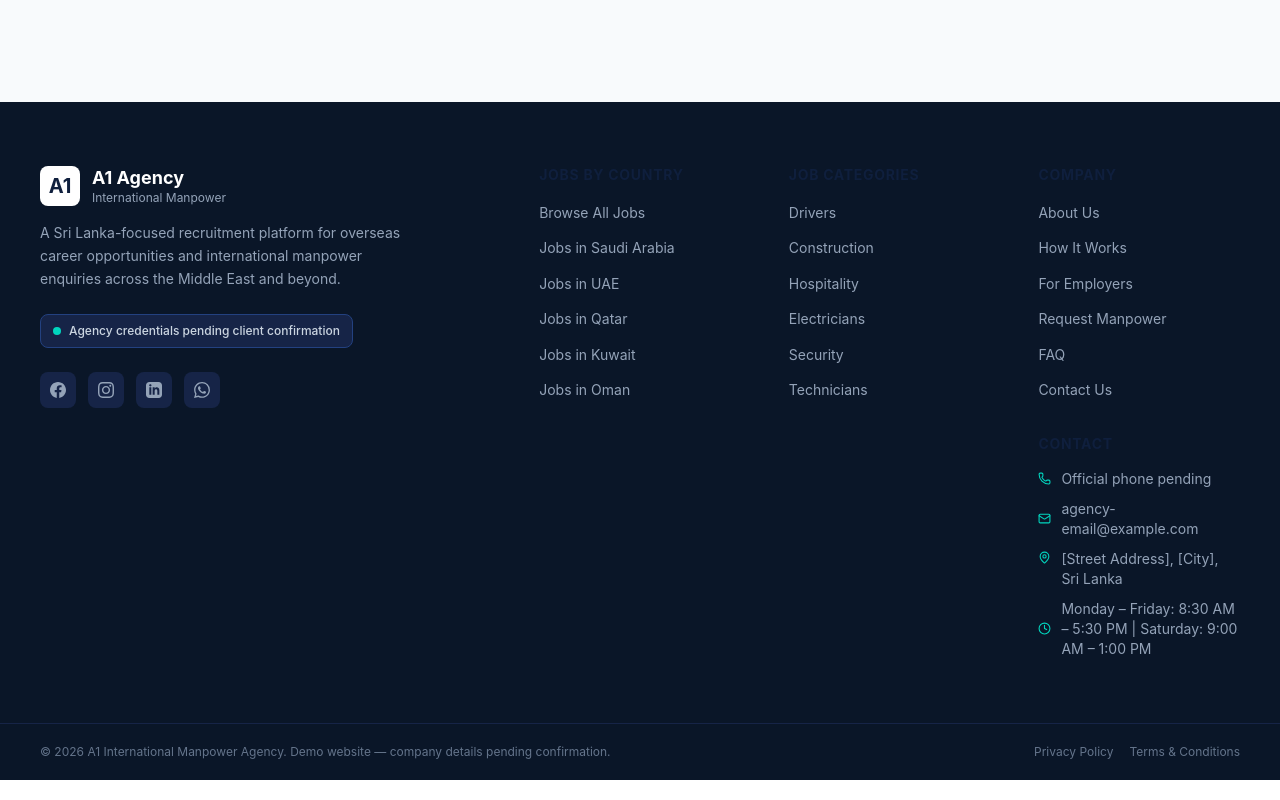
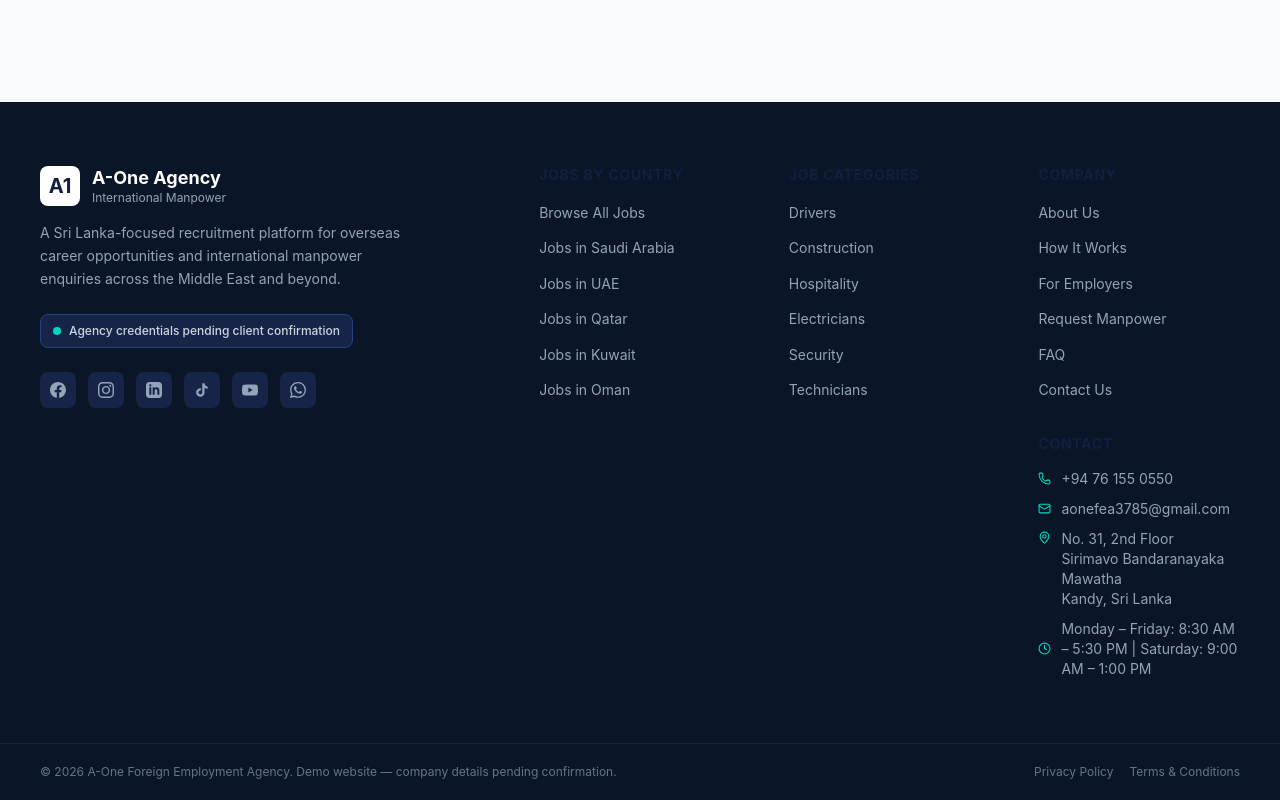
Before and after one commit to dananjarukshan/a1-agency-website, a Next.js app: page /faq in a window 1280 px wide. Shown: the part 1978-2778 px from the top of the page. Built offline with nearby package versions, Linux system fonts and the light colour scheme; no server answers.

Commit message:
Add confirmed A-One agency information

```diff
--- a/src/app/about/page.tsx
+++ b/src/app/about/page.tsx
@@ -8,7 +8,7 @@ import { siteConfig } from "@/config/site";
 export const metadata: Metadata = {
   title: `About Us | ${siteConfig.shortName}`,
   description:
-    "Learn about the proposed mission, values, and recruitment approach for A1 International Manpower Agency.",
+    `Learn about the proposed mission, values, and recruitment approach for ${siteConfig.name}.`,
   alternates: { canonical: "/about" },
 };
 
--- a/src/app/contact/page.tsx
+++ b/src/app/contact/page.tsx
@@ -8,12 +8,12 @@ import { whatsappUrl } from "@/lib/utils";
 export const metadata: Metadata = {
   title: `Contact Us | ${siteConfig.shortName}`,
   description:
-    "Contact the A1 International Manpower Agency team by office visit, phone, email, or WhatsApp once official details are confirmed.",
+    `Contact ${siteConfig.name} by office visit, phone, or email.`,
   alternates: { canonical: "/contact" },
 };
 
 export default function ContactPage() {
-  const phoneConfigured = !siteConfig.phone.includes("X");
+  const phoneConfigured = Boolean(siteConfig.phone);
 
   return (
     <div className="bg-slate-50 min-h-screen pb-16">
@@ -54,7 +54,9 @@ export default function ContactPage() {
                 <div>
                   <p className="text-xs text-slate-500 mb-0.5">Main Office Address</p>
                   <p className="font-semibold text-[#0f1f3d] leading-snug">
-                    {siteConfig.address.street}, {siteConfig.address.city}, {siteConfig.address.province}, {siteConfig.address.country}
+                    {siteConfig.address.line1}<br />
+                    {siteConfig.address.line2}<br />
+                    {siteConfig.address.city}, {siteConfig.address.country}
                   </p>
                 </div>
               </div>
@@ -66,8 +68,8 @@ export default function ContactPage() {
                 <div>
                   <p className="text-xs text-slate-500 mb-0.5">Telephone & Mobile</p>
                   {phoneConfigured ? (
-                    <a href={`tel:${siteConfig.phone}`} className="font-semibold text-[#0f1f3d] hover:text-blue-700 block">
-                      {siteConfig.phone}
+                    <a href={siteConfig.phoneHref} className="font-semibold text-[#0f1f3d] hover:text-blue-700 block">
+                      {siteConfig.phoneDisplay}
                     </a>
                   ) : (
                     <p className="font-semibold text-slate-500">Official number to be provided</p>
@@ -81,6 +83,7 @@ export default function ContactPage() {
                 </div>
                 <div>
                   <p className="text-xs text-slate-500 mb-0.5">WhatsApp Inquiry</p>
+                  {siteConfig.whatsapp ? (
                     <a
                       href={whatsappUrl(siteConfig.whatsapp)}
                       target="_blank"
@@ -89,6 +92,9 @@ export default function ContactPage() {
                     >
                       {siteConfig.whatsappDisplay} (Chat Now)
                     </a>
+                  ) : (
+                    <p className="font-semibold text-slate-500">Official number to be provided</p>
+                  )}
                 </div>
               </div>
 
@@ -98,7 +104,7 @@ export default function ContactPage() {
                 </div>
                 <div>
                   <p className="text-xs text-slate-500 mb-0.5">Email Support</p>
-                  <a href={`mailto:${siteConfig.email}`} className="font-semibold text-[#0f1f3d] hover:text-blue-700 block">
+                  <a href={siteConfig.emailHref} className="font-semibold text-[#0f1f3d] hover:text-blue-700 block">
                     {siteConfig.email}
                   </a>
                   <a href={`mailto:${siteConfig.emailEmployers}`} className="text-xs text-slate-500 hover:underline block mt-0.5">
--- a/src/app/employers/page.tsx
+++ b/src/app/employers/page.tsx
@@ -46,7 +46,7 @@ export default function EmployersPage() {
               Recruit Skilled Sri Lankan Talent for Overseas Operations
             </h1>
             <p className="text-slate-300 text-lg leading-relaxed mb-8">
-              A1 Agency is being prepared as a Sri Lankan foreign-employment recruitment platform connecting overseas companies with skilled Sri Lankan talent. Agency credentials and service claims remain subject to client confirmation.
+              {siteConfig.name} is being prepared as a Sri Lankan foreign-employment recruitment platform connecting overseas companies with skilled Sri Lankan talent. Agency credentials and service claims remain subject to client confirmation.
             </p>
             <div className="flex flex-wrap gap-4">
               <Link href="/employers/request-manpower" className="btn btn-teal btn-lg">
--- a/src/app/privacy-policy/page.tsx
+++ b/src/app/privacy-policy/page.tsx
@@ -5,7 +5,7 @@ import { siteConfig } from "@/config/site";
 export const metadata: Metadata = {
   title: `Privacy Policy | ${siteConfig.shortName}`,
   description:
-    "Privacy policy and candidate data handling practices for A1 International Manpower Agency.",
+    `Privacy policy and candidate data handling practices for ${siteConfig.name}.`,
   alternates: { canonical: "/privacy-policy" },
 };
 
@@ -77,7 +77,7 @@ export default function PrivacyPolicyPage() {
 
           <h3>6. Contact Information</h3>
           <p>
-            If you have questions regarding this Privacy Policy, please contact {siteConfig.legalName} at {siteConfig.address.street}, {siteConfig.address.city}, Sri Lanka.
+            If you have questions regarding this Privacy Policy, please contact {siteConfig.legalName} at {siteConfig.address.line1}, {siteConfig.address.line2}, {siteConfig.address.city}, {siteConfig.address.country}.
           </p>
         </div>
       </div>
--- a/src/app/terms/page.tsx
+++ b/src/app/terms/page.tsx
@@ -5,7 +5,7 @@ import { siteConfig } from "@/config/site";
 export const metadata: Metadata = {
   title: `Terms & Conditions | ${siteConfig.shortName}`,
   description:
-    "Terms and conditions for job applicants and employers using the recruitment services of A1 International Manpower Agency.",
+    `Terms and conditions for job applicants and employers using the recruitment services of ${siteConfig.name}.`,
   alternates: { canonical: "/terms" },
 };
 
--- a/src/components/forms/EmployerRequestForm.tsx
+++ b/src/components/forms/EmployerRequestForm.tsx
@@ -7,6 +7,7 @@ import { zodResolver } from "@hookform/resolvers/zod";
 import { z } from "zod";
 import { CheckCircle, AlertCircle, Loader2, Building2 } from "lucide-react";
 import { countries } from "@/data";
+import { siteConfig } from "@/config/site";
 
 const schema = z.object({
   companyName: z.string().min(2, "Company name is required"),
@@ -244,7 +245,7 @@ export default function EmployerRequestForm() {
             className="w-4 h-4 mt-0.5 rounded border-slate-300 text-[#0f1f3d] focus:ring-[#0f1f3d]"
           />
           <span className="text-sm text-slate-700">
-            I confirm that I represent the employer named above and authorize A1 Agency to contact me regarding manpower recruitment services. *
+            I confirm that I represent the employer named above and authorize {siteConfig.shortName} to contact me regarding manpower recruitment services. *
           </span>
         </label>
         {errors.privacyConsent && (
--- a/src/components/home/WhyChooseUs.tsx
+++ b/src/components/home/WhyChooseUs.tsx
@@ -3,6 +3,7 @@ import {
   Globe, FileStack
 } from "lucide-react";
 import SectionHeading from "@/components/common/SectionHeading";
+import { siteConfig } from "@/config/site";
 
 const features = [
   {
@@ -50,7 +51,7 @@ export default function WhyChooseUs() {
         <div className="text-center mb-12 max-w-2xl mx-auto">
           <SectionHeading
             label="Why Work With Us"
-            title="Why Candidates Choose A1 Agency"
+            title={`Why Candidates Choose ${siteConfig.shortName}`}
             subtitle="We are committed to ethical, transparent, and professional overseas recruitment for Sri Lankan workers."
             centered
           />
--- a/src/components/layout/Footer.tsx
+++ b/src/components/layout/Footer.tsx
@@ -36,7 +36,7 @@ const footerLinks = {
 
 export default function Footer() {
   const currentYear = new Date().getFullYear();
-  const phoneConfigured = !siteConfig.phone.includes("X");
+  const phoneConfigured = Boolean(siteConfig.phone);
 
   return (
     <footer className="bg-[#0a1628] text-white" role="contentinfo">
@@ -46,7 +46,7 @@ export default function Footer() {
           {/* Brand column */}
           <div className="xl:col-span-2">
             {/* Logo */}
-            <Link href="/" className="flex items-center gap-3 mb-4 w-fit" aria-label="A1 Agency home">
+            <Link href="/" className="flex items-center gap-3 mb-4 w-fit" aria-label={`${siteConfig.name} home`}>
               <div className="flex items-center justify-center w-10 h-10 bg-white rounded-md">
                 <span className="text-[#0f1f3d] font-bold text-xl leading-none">{siteConfig.brand.logoText}</span>
               </div>
@@ -106,6 +106,28 @@ export default function Footer() {
               >
                 <svg width="16" height="16" fill="currentColor" viewBox="0 0 24 24" aria-hidden="true">
                   <path d="M19 0h-14c-2.761 0-5 2.239-5 5v14c0 2.761 2.239 5 5 5h14c2.762 0 5-2.239 5-5v-14c0-2.761-2.238-5-5-5zm-11 19h-3v-11h3v11zm-1.5-12.268c-.966 0-1.75-.79-1.75-1.764s.784-1.764 1.75-1.764 1.75.79 1.75 1.764-.783 1.764-1.75 1.764zm13.5 12.268h-3v-5.604c0-3.368-4-3.113-4 0v5.604h-3v-11h3v1.765c1.396-2.586 7-2.777 7 2.476v6.759z"/>
+                </svg>
+              </a>}
+              {siteConfig.social.tiktok && <a
+                href={siteConfig.social.tiktok}
+                target="_blank"
+                rel="noopener noreferrer"
+                className="w-9 h-9 flex items-center justify-center rounded-md bg-[#162447] hover:bg-[#234180] text-slate-400 hover:text-white transition-colors"
+                aria-label="TikTok"
+              >
+                <svg width="16" height="16" fill="currentColor" viewBox="0 0 24 24" aria-hidden="true">
+                  <path d="M19.59 6.69a4.83 4.83 0 0 1-3.77-4.25V2h-3.45v13.67a2.89 2.89 0 1 1-2-2.75V9.4a6.33 6.33 0 1 0 5.43 6.27V8.73a8.2 8.2 0 0 0 4.79 1.54V6.84c-.34 0-.67-.05-1-.15Z"/>
+                </svg>
+              </a>}
+              {siteConfig.social.youtube && <a
+                href={siteConfig.social.youtube}
+                target="_blank"
+                rel="noopener noreferrer"
+                className="w-9 h-9 flex items-center justify-center rounded-md bg-[#162447] hover:bg-[#234180] text-slate-400 hover:text-white transition-colors"
+                aria-label="YouTube"
+              >
+                <svg width="16" height="16" fill="currentColor" viewBox="0 0 24 24" aria-hidden="true">
+                  <path d="M23.5 6.2a3 3 0 0 0-2.1-2.1C19.5 3.6 12 3.6 12 3.6s-7.5 0-9.4.5A3 3 0 0 0 .5 6.2 31 31 0 0 0 0 12a31 31 0 0 0 .5 5.8 3 3 0 0 0 2.1 2.1c1.9.5 9.4.5 9.4.5s7.5 0 9.4-.5a3 3 0 0 0 2.1-2.1A31 31 0 0 0 24 12a31 31 0 0 0-.5-5.8ZM9.6 15.6V8.4l6.3 3.6-6.3 3.6Z"/>
                 </svg>
               </a>}
               <a
@@ -176,11 +198,11 @@ export default function Footer() {
             <address className="not-italic space-y-2.5">
               {phoneConfigured ? (
                 <a
-                  href={`tel:${siteConfig.phone}`}
+                  href={siteConfig.phoneHref}
                   className="flex items-center gap-2.5 text-sm text-slate-400 hover:text-white transition-colors"
                 >
                   <Phone size={13} className="flex-shrink-0 text-teal-400" />
-                  {siteConfig.phone}
+                  {siteConfig.phoneDisplay}
                 </a>
               ) : (
                 <div className="flex items-center gap-2.5 text-sm text-slate-400">
@@ -189,7 +211,7 @@ export default function Footer() {
                 </div>
               )}
               <a
-                href={`mailto:${siteConfig.email}`}
+                href={siteConfig.emailHref}
                 className="flex items-center gap-2.5 text-sm text-slate-400 hover:text-white transition-colors"
               >
                 <Mail size={13} className="flex-shrink-0 text-teal-400" />
@@ -198,8 +220,9 @@ export default function Footer() {
               <div className="flex items-start gap-2.5 text-sm text-slate-400">
                 <MapPin size={13} className="flex-shrink-0 text-teal-400 mt-0.5" />
                 <span>
-                  {siteConfig.address.street}, {siteConfig.address.city},{" "}
-                  {siteConfig.address.country}
+                  {siteConfig.address.line1}<br />
+                  {siteConfig.address.line2}<br />
+                  {siteConfig.address.city}, {siteConfig.address.country}
                 </span>
               </div>
               <div className="flex items-center gap-2.5 text-sm text-slate-400">
--- a/src/components/layout/Header.tsx
+++ b/src/components/layout/Header.tsx
@@ -40,7 +40,7 @@ export default function Header() {
   const [scrolled, setScrolled] = useState(false);
   const [openDropdown, setOpenDropdown] = useState<string | null>(null);
   const pathname = usePathname();
-  const phoneConfigured = !siteConfig.phone.includes("X");
+  const phoneConfigured = Boolean(siteConfig.phone);
 
   useEffect(() => {
     const onScroll = () => setScrolled(window.scrollY > 16);
@@ -71,12 +71,12 @@ export default function Header() {
             <div className="flex items-center gap-4 text-xs">
               {phoneConfigured ? (
                 <a
-                  href={`tel:${siteConfig.phone}`}
+                  href={siteConfig.phoneHref}
                   className="flex items-center gap-1.5 text-slate-300 hover:text-white transition-colors"
-                  aria-label={`Call us at ${siteConfig.phone}`}
+                  aria-label={`Call us at ${siteConfig.phoneDisplay}`}
                 >
                   <Phone size={12} />
-                  {siteConfig.phone}
+                  {siteConfig.phoneDisplay}
                 </a>
               ) : (
                 <span className="flex items-center gap-1.5 text-slate-400">
--- a/src/components/layout/WhatsAppButton.tsx
+++ b/src/components/layout/WhatsAppButton.tsx
@@ -11,7 +11,7 @@ interface WhatsAppButtonProps {
 export default function WhatsAppButton({ message, className = "" }: WhatsAppButtonProps) {
   const defaultMessage =
     message ??
-    "Hello, I would like to enquire about overseas employment opportunities at A1 Agency.";
+    `Hello, I would like to enquire about overseas employment opportunities at ${siteConfig.shortName}.`;
 
   return (
     <a
--- a/src/config/site.ts
+++ b/src/config/site.ts
@@ -5,10 +5,10 @@
 export const siteConfig = {
   /** The public build intentionally uses demo jobs and placeholder business details. */
   contentMode: "demo",
-  /** Full legal agency name */
-  name: "A1 International Manpower Agency",
+  /** Confirmed public agency name */
+  name: "A-One Foreign Employment Agency",
   /** Short display name */
-  shortName: "A1 Agency",
+  shortName: "A-One Agency",
   /** One-line tagline */
   tagline: "Your Trusted Path to Global Career Opportunities",
   /** Brief description for SEO meta */
@@ -26,21 +26,24 @@ export const siteConfig = {
   },
 
   // ─── Contact Details ──────────────────────────────────────────────────────
-  phone: process.env.NEXT_PUBLIC_PHONE ?? "+94 XX XXX XXXX", // Replace with actual phone
+  phone: process.env.NEXT_PUBLIC_PHONE ?? "+94761550550",
+  phoneDisplay: process.env.NEXT_PUBLIC_PHONE_DISPLAY ?? "+94 76 155 0550",
+  phoneHref: process.env.NEXT_PUBLIC_PHONE_HREF ?? "tel:+94761550550",
   whatsapp: process.env.NEXT_PUBLIC_WHATSAPP_NUMBER ?? "", // Digits only
-  whatsappDisplay: process.env.NEXT_PUBLIC_WHATSAPP_DISPLAY ?? "+94 XX XXX XXXX",
-  email: process.env.NEXT_PUBLIC_EMAIL ?? "agency-email@example.com", // Placeholder domain
+  whatsappDisplay: process.env.NEXT_PUBLIC_WHATSAPP_DISPLAY ?? "",
+  email: process.env.NEXT_PUBLIC_EMAIL ?? "aonefea3785@gmail.com",
+  emailHref:
+    process.env.NEXT_PUBLIC_EMAIL_HREF ?? "mailto:aonefea3785@gmail.com",
   emailRecruitment:
-    process.env.NEXT_PUBLIC_RECRUITMENT_EMAIL ?? "recruitment@example.com",
+    process.env.NEXT_PUBLIC_RECRUITMENT_EMAIL ?? "aonefea3785@gmail.com",
   emailEmployers:
-    process.env.NEXT_PUBLIC_EMPLOYER_EMAIL ?? "employers@example.com",
+    process.env.NEXT_PUBLIC_EMPLOYER_EMAIL ?? "aonefea3785@gmail.com",
 
   // ─── Office ───────────────────────────────────────────────────────────────
   address: {
-    street: "[Street Address]", // Replace with actual address
-    city: "[City]",
-    province: "[Province]",
-    postalCode: "[Postal Code]",
+    line1: "No. 31, 2nd Floor",
+    line2: "Sirimavo Bandaranayaka Mawatha",
+    city: "Kandy",
     country: "Sri Lanka",
   },
   officeHours: "Monday – Friday: 8:30 AM – 5:30 PM | Saturday: 9:00 AM – 1:00 PM",
@@ -53,9 +56,21 @@ export const siteConfig = {
 
   // ─── Social Media ─────────────────────────────────────────────────────────
   social: {
-    facebook: process.env.NEXT_PUBLIC_FACEBOOK_URL ?? "",
-    instagram: process.env.NEXT_PUBLIC_INSTAGRAM_URL ?? "",
-    linkedin: process.env.NEXT_PUBLIC_LINKEDIN_URL ?? "",
+    facebook:
+      process.env.NEXT_PUBLIC_FACEBOOK_URL ??
+      "https://www.facebook.com/share/1BykCQvv6U/",
+    instagram:
+      process.env.NEXT_PUBLIC_INSTAGRAM_URL ??
+      "https://www.instagram.com/a_one_employment_agency?utm_source=qr&stkn=MXRnZHRkeWtlYnluNg==",
+    tiktok:
+      process.env.NEXT_PUBLIC_TIKTOK_URL ??
+      "https://www.tiktok.com/@a.one.agency?_r=1&_t=ZS-99v29F9qh4X",
+    youtube:
+      process.env.NEXT_PUBLIC_YOUTUBE_URL ??
+      "https://youtube.com/@aoneforeignemploymentagency?si=OoWx7V0GwA5_G5x2",
+    linkedin:
+      process.env.NEXT_PUBLIC_LINKEDIN_URL ??
+      "https://www.linkedin.com/company/a-one-foreign-employment-agency/",
   },
 
   // ─── Legal ────────────────────────────────────────────────────────────────
```
Also changed, not shown: 2 other files (tests, documents, lock files or other folders). Lines whose indentation alone changed are shown as unchanged.
